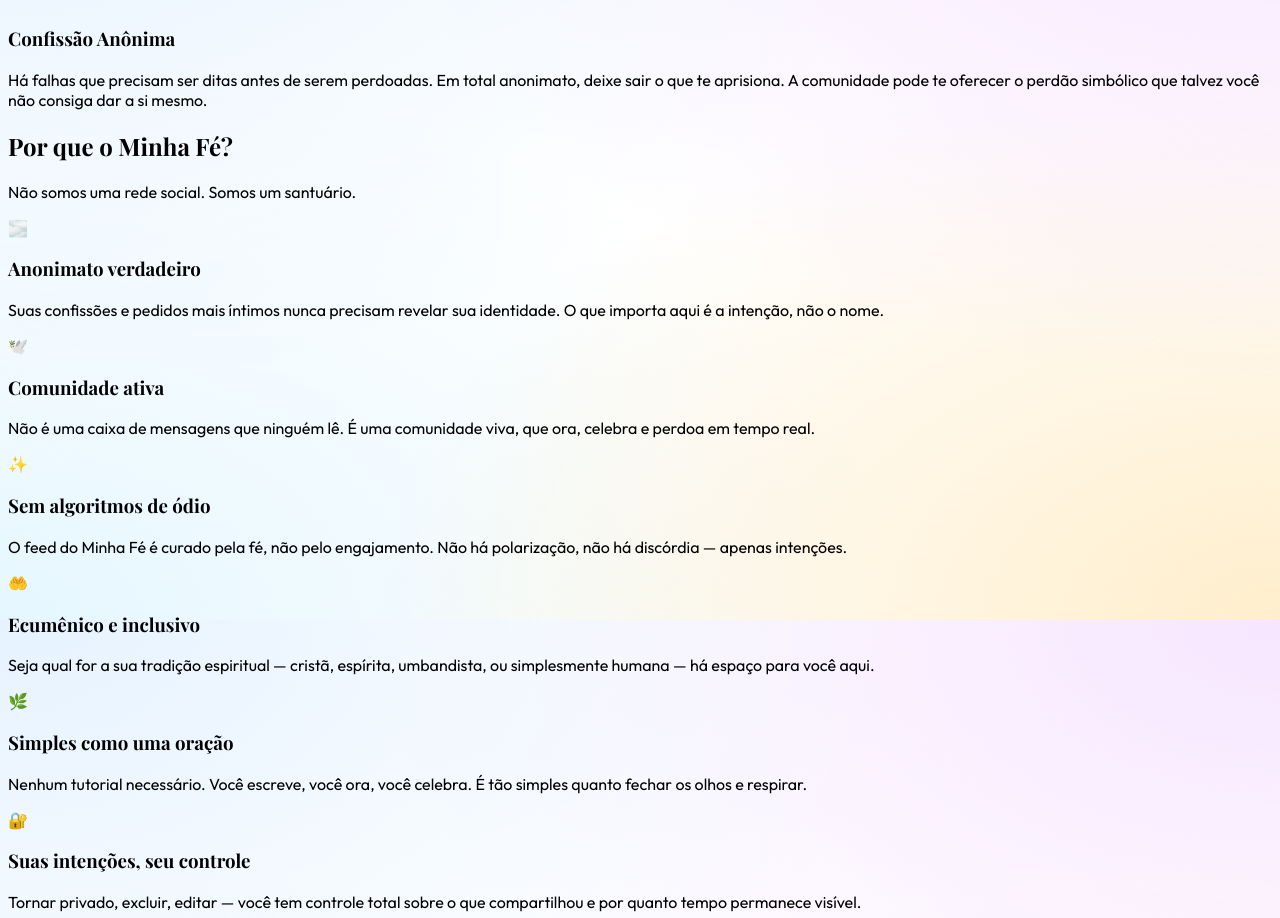
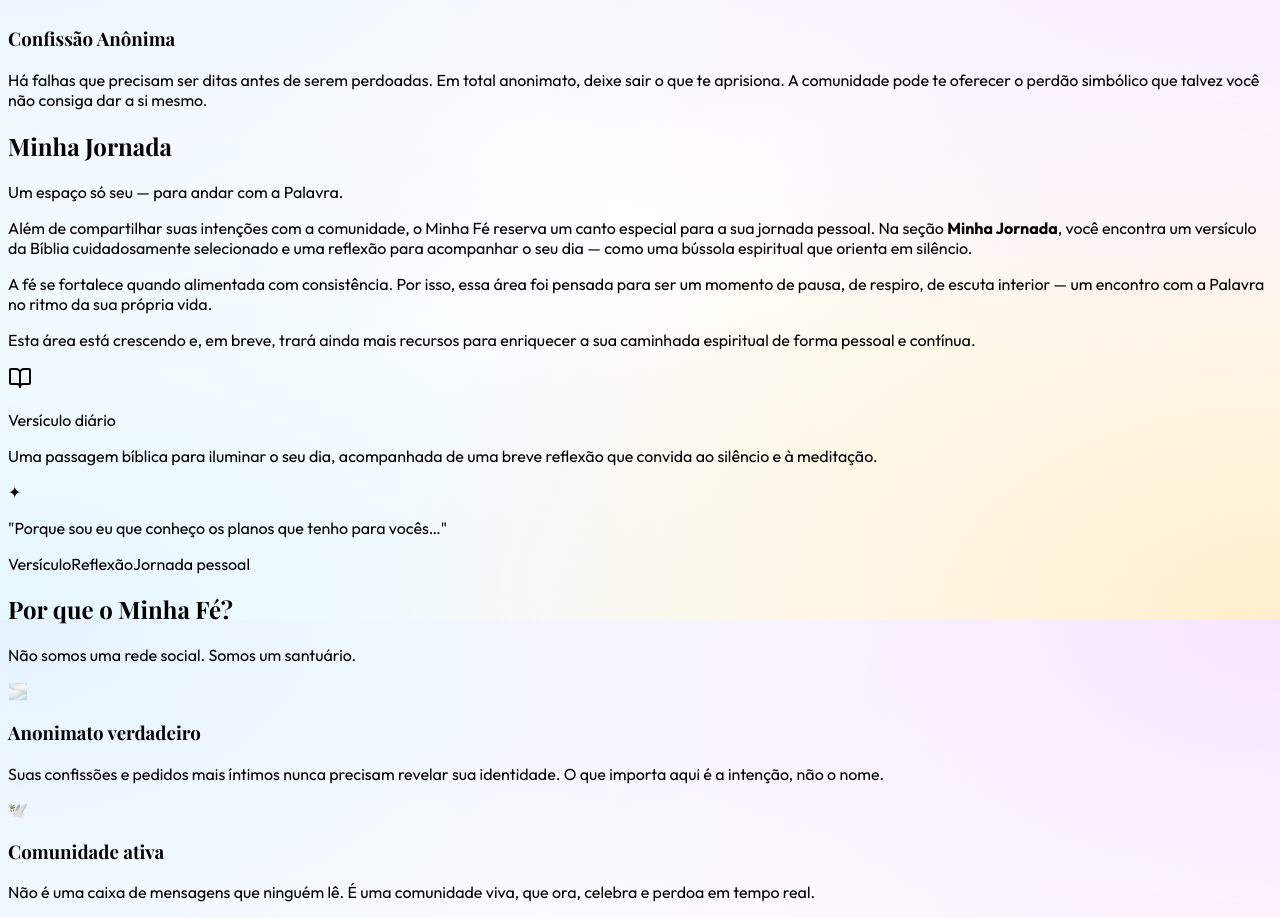
Before and after one commit to ramon-nakamura/minha-fe, a React (Vite) app in the folder client/: page /sobre in a window 1280 px wide. Shown: the part 4980-5898 px from the top of the page. Built offline with nearby package versions, Linux system fonts and the light colour scheme; a web font is replaced by a local one.

Commit message:
Add files via upload

```diff
--- a/client/src/pages/Sobre.tsx
+++ b/client/src/pages/Sobre.tsx
@@ -1,6 +1,6 @@
 import { motion } from "framer-motion";
 import { Link } from "wouter";
-import { ArrowRight, Heart, HandHeart } from "lucide-react";
+import { ArrowRight, Heart, HandHeart, BookOpen } from "lucide-react";
 
 function CandleIcon({ className }: { className?: string }) {
   return (
@@ -283,6 +283,91 @@
         </div>
       </section>
 
+      {/* Minha Jornada */}
+      <section
+        className="py-24 px-6 bg-gradient-to-b from-white/0 via-violet-50/30 to-white/0"
+        aria-labelledby="jornada-heading"
+      >
+        <div className="max-w-4xl mx-auto">
+          <motion.div
+            className="text-center mb-16"
+            variants={fadeUp} initial="hidden" whileInView="visible" viewport={{ once: true }}
+          >
+            <h2
+              id="jornada-heading"
+              className="font-display text-4xl md:text-5xl font-bold text-foreground mb-4"
+            >
+              Minha Jornada
+            </h2>
+            <p className="text-muted-foreground text-lg max-w-xl mx-auto">
+              Um espaço só seu — para andar com a Palavra.
+            </p>
+          </motion.div>
+
+          <div className="grid md:grid-cols-2 gap-10 items-center">
+            {/* Texto explicativo */}
+            <motion.div
+              className="space-y-6 text-lg text-muted-foreground leading-relaxed"
+              variants={fadeUp} initial="hidden" whileInView="visible" viewport={{ once: true }} custom={1}
+            >
+              <p>
+                Além de compartilhar suas intenções com a comunidade, o Minha Fé reserva um
+                canto especial para a sua jornada pessoal. Na seção <strong className="text-foreground">Minha Jornada</strong>,
+                você encontra um versículo da Bíblia cuidadosamente selecionado e uma reflexão
+                para acompanhar o seu dia — como uma bússola espiritual que orienta em silêncio.
+              </p>
+              <p>
+                A fé se fortalece quando alimentada com consistência. Por isso, essa área foi
+                pensada para ser um momento de pausa, de respiro, de escuta interior — um
+                encontro com a Palavra no ritmo da sua própria vida.
+              </p>
+              <p>
+                Esta área está crescendo e, em breve, trará ainda mais recursos para
+                enriquecer a sua caminhada espiritual de forma pessoal e contínua.
+              </p>
+            </motion.div>
+
+            {/* Card ilustrativo */}
+            <motion.div
+              className="relative bg-white/80 border border-violet-100 rounded-3xl p-8 shadow-sm flex flex-col gap-6"
+              variants={fadeUp} initial="hidden" whileInView="visible" viewport={{ once: true }} custom={2}
+            >
+              <div className="absolute top-0 right-0 w-32 h-32 rounded-tr-3xl bg-gradient-to-br from-violet-100/60 via-amber-50/40 to-transparent pointer-events-none" />
+
+              <div className="w-14 h-14 rounded-2xl bg-violet-100 text-violet-600 flex items-center justify-center shrink-0">
+                <BookOpen className="w-7 h-7" />
+              </div>
+
+              <div>
+                <p className="font-display text-lg font-bold text-foreground mb-1">Versículo diário</p>
+                <p className="text-sm text-muted-foreground leading-relaxed">
+                  Uma passagem bíblica para iluminar o seu dia, acompanhada de uma breve
+                  reflexão que convida ao silêncio e à meditação.
+                </p>
+              </div>
+
+              <div className="flex items-start gap-3 bg-violet-50/70 rounded-2xl p-4">
+                <span className="text-violet-400 text-xl mt-0.5" aria-hidden="true">✦</span>
+                <p className="text-sm text-violet-700/80 italic leading-relaxed">
+                  "Porque sou eu que conheço os planos que tenho para vocês…"
+                </p>
+              </div>
+
+              <div className="flex flex-wrap gap-2">
+                {["Versículo", "Reflexão", "Jornada pessoal"].map((tag) => (
+                  <span
+                    key={tag}
+                    className="text-[11px] font-semibold text-violet-500 bg-violet-50 border border-violet-100 px-2.5 py-1 rounded-full"
+                  >
+                    {tag}
+                  </span>
+                ))}
+              </div>
+            </motion.div>
+          </div>
+        </div>
+      </section>
+
       {/* Por que usar — diferenciais */}
       <section
         className="py-24 px-6 bg-gradient-to-b from-white/0 via-amber-50/30 to-white/0"
```
